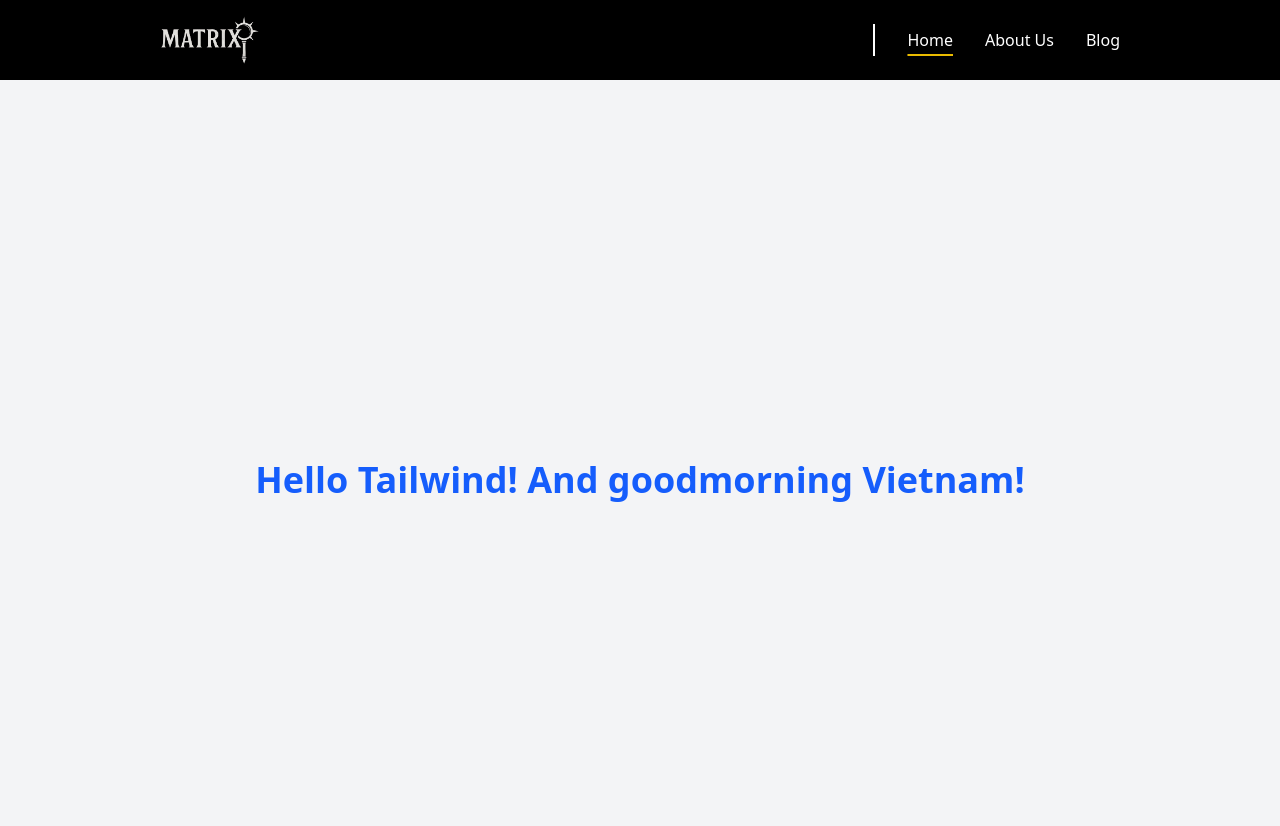
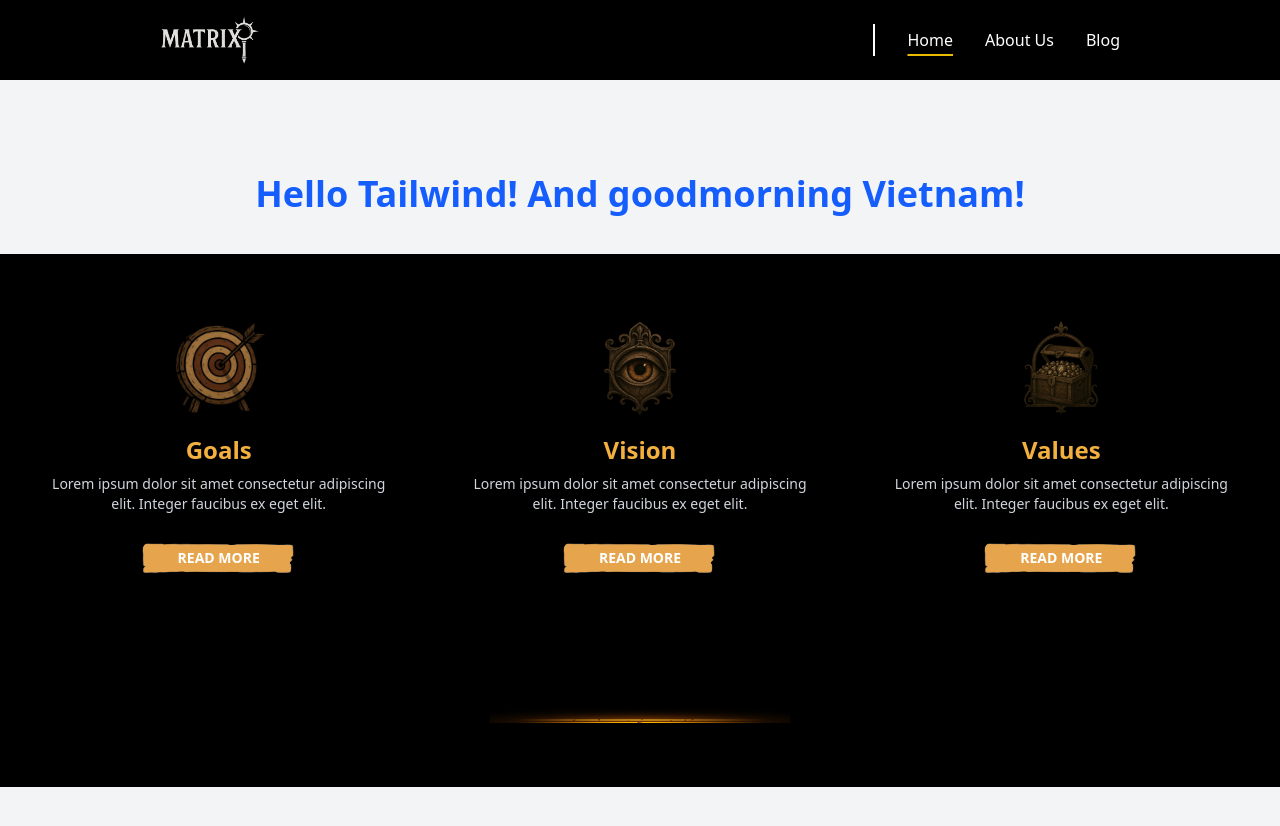
Before and after one commit to Endorze/Yahwehs-Creations, a Next.js app: page / in a window 1280 px wide. Shown: the top 826 px of the page. Built offline with nearby package versions, Linux system fonts and the light colour scheme.

Commit message:
still working

```diff
--- a/src/app/components/VisionSection/VisionSection.tsx
+++ b/src/app/components/VisionSection/VisionSection.tsx
@@ -27,7 +27,7 @@ const sections = [
 
 export default function CoreValues() {
   return (
-    <section className="bg-black py-16 px-4 sm:px-6 lg:px-8 text-white">
+    <section className="bg-black py-16 px-4 sm:px-6 lg:px-8 text-white relative">
       <div className="max-w-7xl mx-auto grid gap-12 md:grid-cols-3 text-center">
         {sections.map(({ title, description, image, href }) => (
           <div key={title} className="flex flex-col items-center">
@@ -47,33 +47,34 @@ export default function CoreValues() {
             <p className="text-sm text-gray-300 mb-4 px-2">{description}</p>
 
             {/* Custom Button */}
-            <Link href={href}>
-              <a className="relative w-40 h-10 mt-2 group">
+            <Link
+              href={href}
+              className="relative w-40 h-10 mt-2 group inline-block"
+            >
               <Image
                 src="/images/orangebutton.png"
                 alt="Read More"
-                  layout="fill"
-                  objectFit="contain"
+                fill
+                className="object-contain"
               />
               <span className="absolute inset-0 flex items-center justify-center text-white font-semibold text-sm group-hover:scale-105 transition">
                 READ MORE
               </span>
-              </a>
             </Link>
+          </div>
+        ))}
+      </div>
 
-            {/* Gradient Line */}
-            <div className="w-full mt-4">
+      {/* Single Gradient Line at Bottom */}
+      <div className="mt-32 flex justify-center">
         <Image
           src="/images/effects/gradientline.png"
           alt="Gradient Line"
-                width={160}
+          width={300}
           height={8}
           className="mx-auto"
         />
       </div>
-          </div>
-        ))}
-      </div>
     </section>
   );
 }
--- a/src/app/page.tsx
+++ b/src/app/page.tsx
@@ -1,9 +1,15 @@
+
+import VisionSection from './components/VisionSection/VisionSection';
+
 export default function Home() {
   return (
-    <div className="flex min-h-screen items-center justify-center bg-gray-100">
-      <h1 className="text-4xl font-bold text-blue-600">
+    <div className="bg-gray-100 min-h-screen flex flex-col items-center justify-center">
+      <h1 className="text-4xl font-bold text-blue-600 mb-10">
         Hello Tailwind! And goodmorning Vietnam!
       </h1>
+
+      {/* Your VisionSection */}
+      <VisionSection />
     </div>
   );
 }
```
Lines whose indentation alone changed are shown as unchanged.
